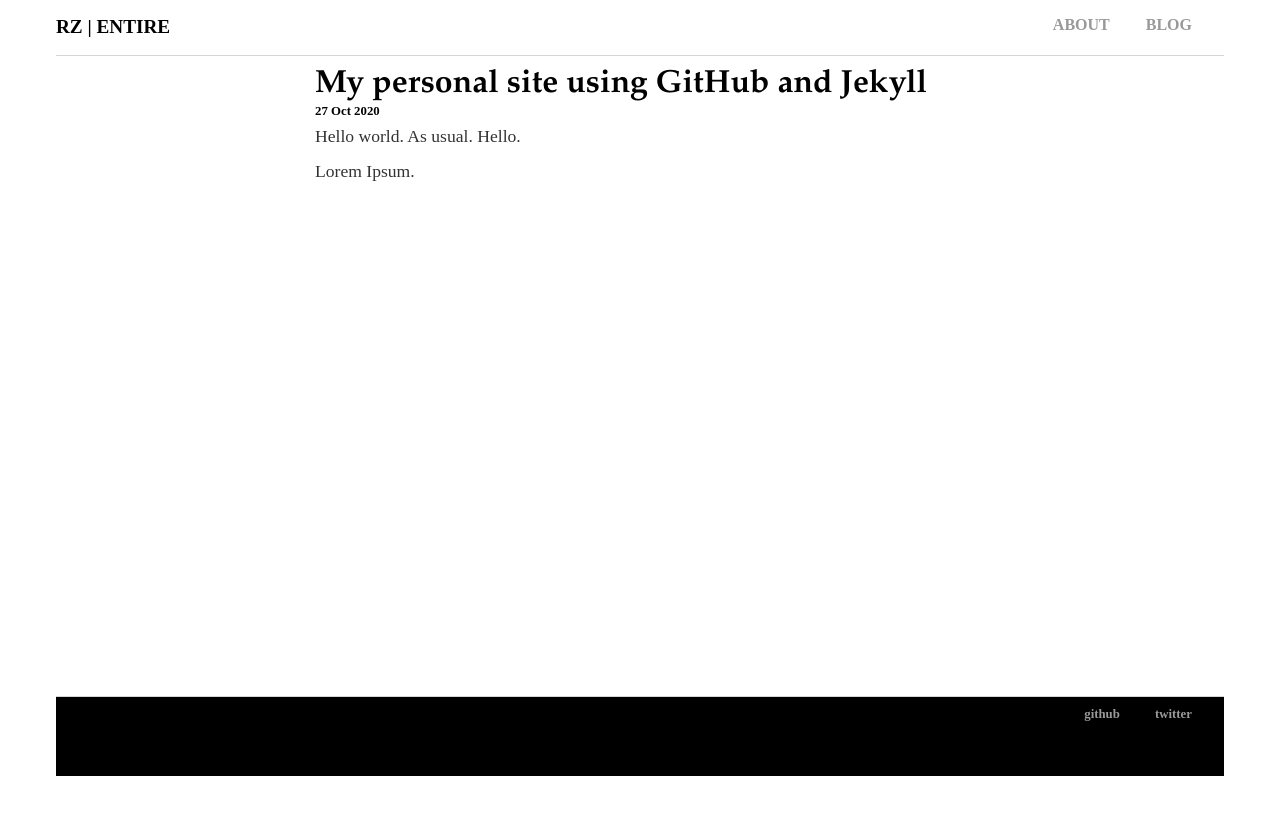
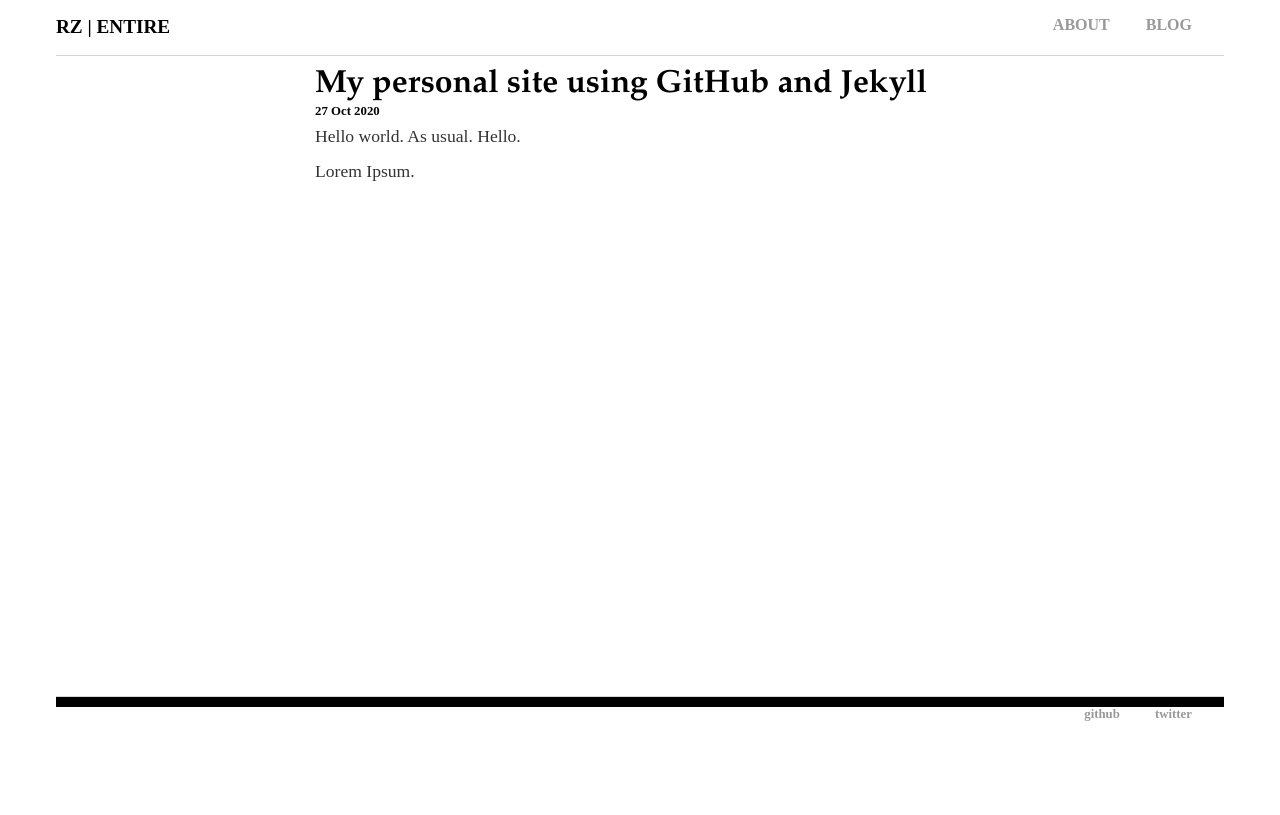
Before and after one commit to rnfitriansyah/rnfitriansyah.github.io, a Jekyll site: the page built from _posts/2020-10-27-rizki-first-site.md, in a window 1280 px wide. Shown: the top 815 px of the page. Built offline with Jekyll 4.4.1, drawn with Linux system fonts in a browser that asks for light colours.

Commit message:
Update responsive.css

```diff
--- a/css/responsive.css
+++ b/css/responsive.css
@@ -81,13 +81,6 @@ h3 {
     font-family:'Gotham Light';
 }
 
-footer {
-    padding-top: 10px;
-    border-top: 1px solid #d5d5d5;
-    font-size: .8em;
-    font-color: white;
-}
-
 /* ======================================================== */
 /* =========== PHONE STYLES  ============================== */
 /* ======================================================== */
@@ -106,8 +99,6 @@ footer {
 
     main {
         min-height: 300px;
-        max-width: 300px;
-
         p {
             font-size: 1.1em;
             line-height: 2em;
@@ -115,6 +106,7 @@ footer {
         }
 
         ul.posts {
+            max-width: 300px;
             margin: 20px auto 40px;
             font-size: 1.5em;
         }
@@ -125,7 +117,10 @@ footer {
     }
 
     footer {
-        min-height: 80px;
+        padding-top: 10px;
+        border-top: 1px solid #d5d5d5;
+        font-size: .8em;
+        font-color: white;
         background-color: black;
     }
 }
```
